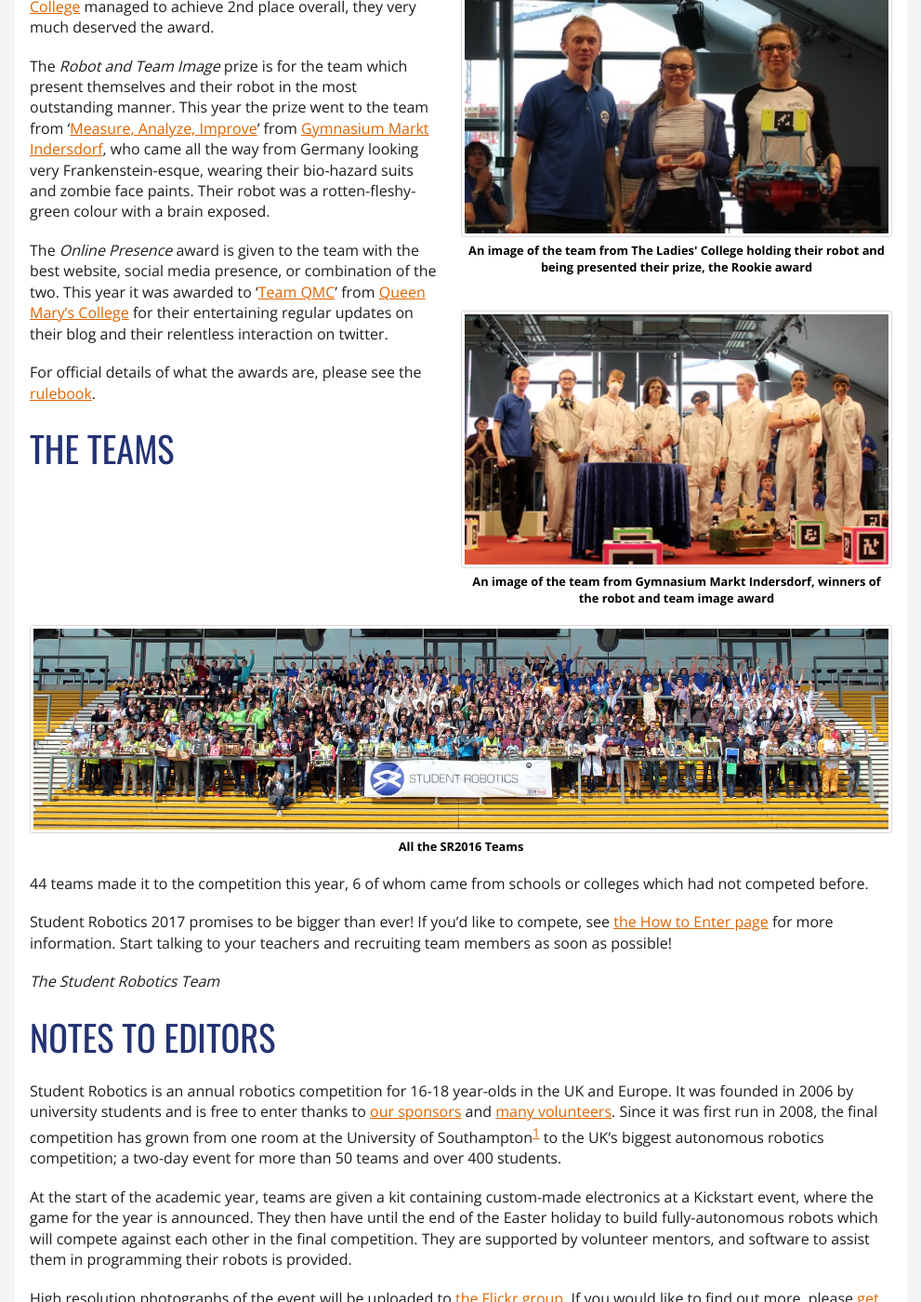
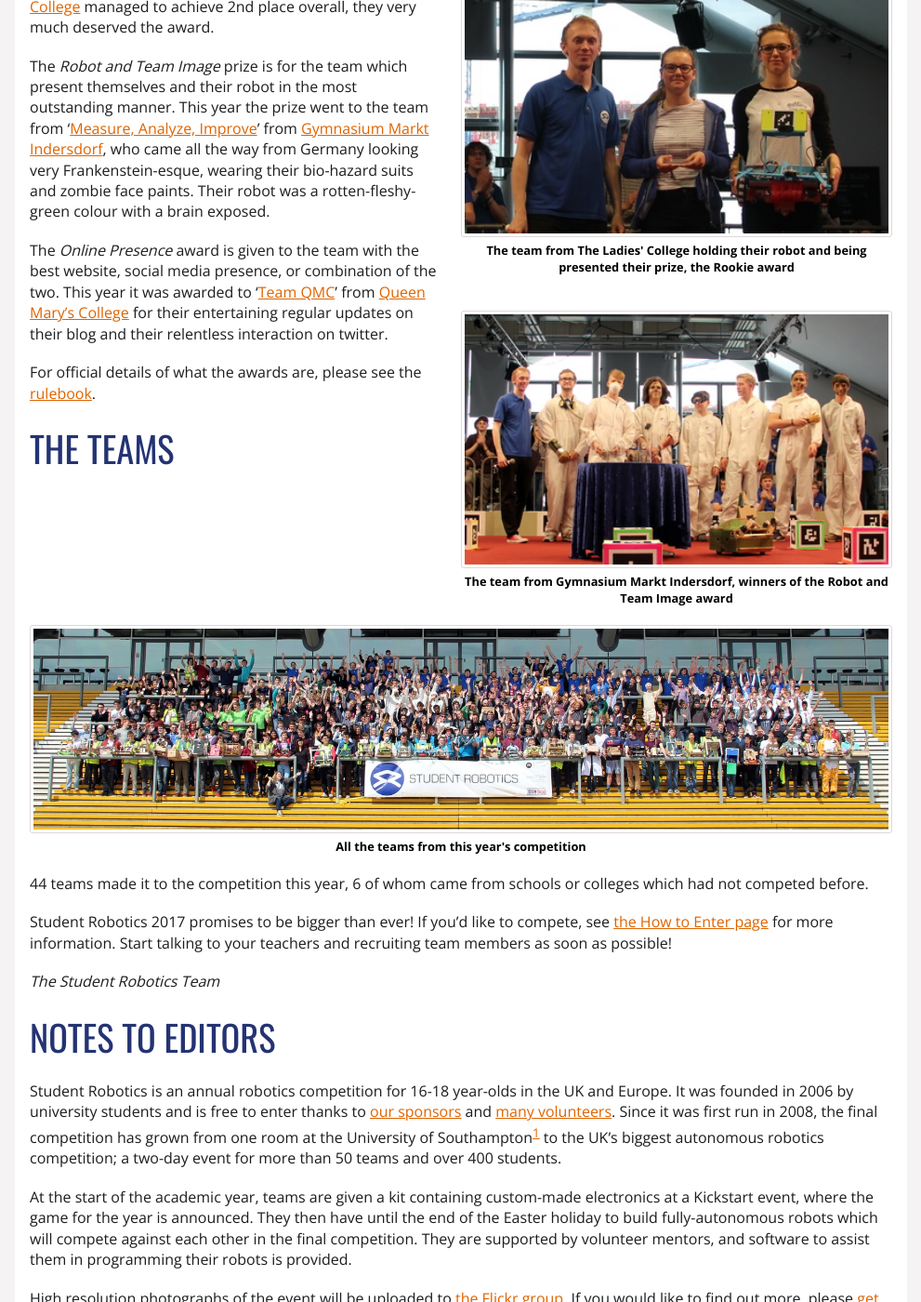
Before and after one commit to srobo/website, a Jekyll site: the page built from _posts/2016-05-22-rgs-victorious-sr2016.md, in a window 1280 px wide and 1400 px high, scrolled down 2099 px. Shown: the whole window at 93% size, without its empty margins (144-1135 px from the left). Built offline with Jekyll 4.4.1, drawn with Linux system fonts in a browser that asks for light colours; nearby versions of some CDN libraries; some of the changed text lies outside the part shown.

Commit message:
Adjusted some captions on the 2016 post to remove references to "an image of"

```diff
--- a/_posts/2016-05-22-rgs-victorious-sr2016.md
+++ b/_posts/2016-05-22-rgs-victorious-sr2016.md
@@ -7,7 +7,7 @@ title: Student Robotics 2016 sees RGS Guildford take victory
            class="right"
            url="https://www.flickr.com/photos/richardpbarlow/26193738243/in/album-72157667724883081/"
            src="/images/content/news/sr2016/rgs-prizegiving-thumbnail.jpg"
-           caption="An image of the SR2016 winners holding a trophy and their robot" %}
+           caption="This year's winners, RGS Guildford, holding their trophy and their robot" %}
 
 'RGS Guildford' from [Royal Grammar School Guildford][RGS] took 1st place at
 this year's Student Robotics tournament, held at Newbury Racecourse. In a tense
@@ -20,7 +20,7 @@ victory.
            class="right"
            url="https://www.flickr.com/photos/131045038@N03/26710758351/in/pool-sr2016/"
            src="/images/content/news/sr2016/sr2016-winning-robot-thumbnail.jpg"
-           caption="An image of the winning robot of 2016" %}
+           caption="RGS Guildford's winning robot" %}
 
 This year's competition was streamed live from 4 different cameras around the
 arenas. The recording of the stream of the [league matches][league-stream], and
@@ -41,7 +41,7 @@ engineer a robust way to rotate their cubes.
 {% include figure.html
            class="right"
            src="/images/content/arena-2016.png"
-           caption="An image of the 2016 arena layout" %}
+           caption="The 2016 arena layout" %}
 
 The standard of robots was high this year, with some very advanced robots and a
 variety of approaches for flipping cubes. Whether it was vacuum pumps, a
@@ -90,7 +90,7 @@ made out of beautifully-machined wood.
            class="right"
            url="https://www.flickr.com/photos/richardpbarlow/26730583941/in/album-72157667724883081/"
            src="/images/content/news/sr2016/tlc-rookie-award-thumbnail.jpg"
-           caption="An image of the team from The Ladies' College holding their robot and being presented their prize, the Rookie award" %}
+           caption="The team from The Ladies' College holding their robot and being presented their prize, the Rookie award" %}
 
 The *Rookie Award* is for the rookie team who performed best in the league.
 Considering the team from [The Ladies' College][TLC] managed to achieve 2nd
@@ -100,7 +100,7 @@ place overall, they very much deserved the award.
            class="right"
            url="https://www.flickr.com/photos/richardpbarlow/26192328134/in/album-72157667724883081/"
            src="/images/content/news/sr2016/mai-robot-team-image-award-thumbnail.jpg"
-           caption="An image of the team from Gymnasium Markt Indersdorf, winners of the robot and team image award" %}
+           caption="The team from Gymnasium Markt Indersdorf, winners of the Robot and Team Image award" %}
 
 The *Robot and Team Image* prize is for the team which present themselves and
 their robot in the most outstanding manner. This year the prize went to the team
@@ -121,7 +121,7 @@ For official details of what the awards are, please see the [rulebook][rulebook]
 {% include figure.html
            url="https://www.flickr.com/photos/richardpbarlow/26476791920/in/album-72157667724883081/"
            src="/images/content/news/sr2016/teams-thumbnail.jpg"
-           caption="All the SR2016 Teams" %}
+           caption="All the teams from this year's competition" %}
 
 44 teams made it to the competition this year, 6 of whom came from schools or
 colleges which had not competed before.
```
